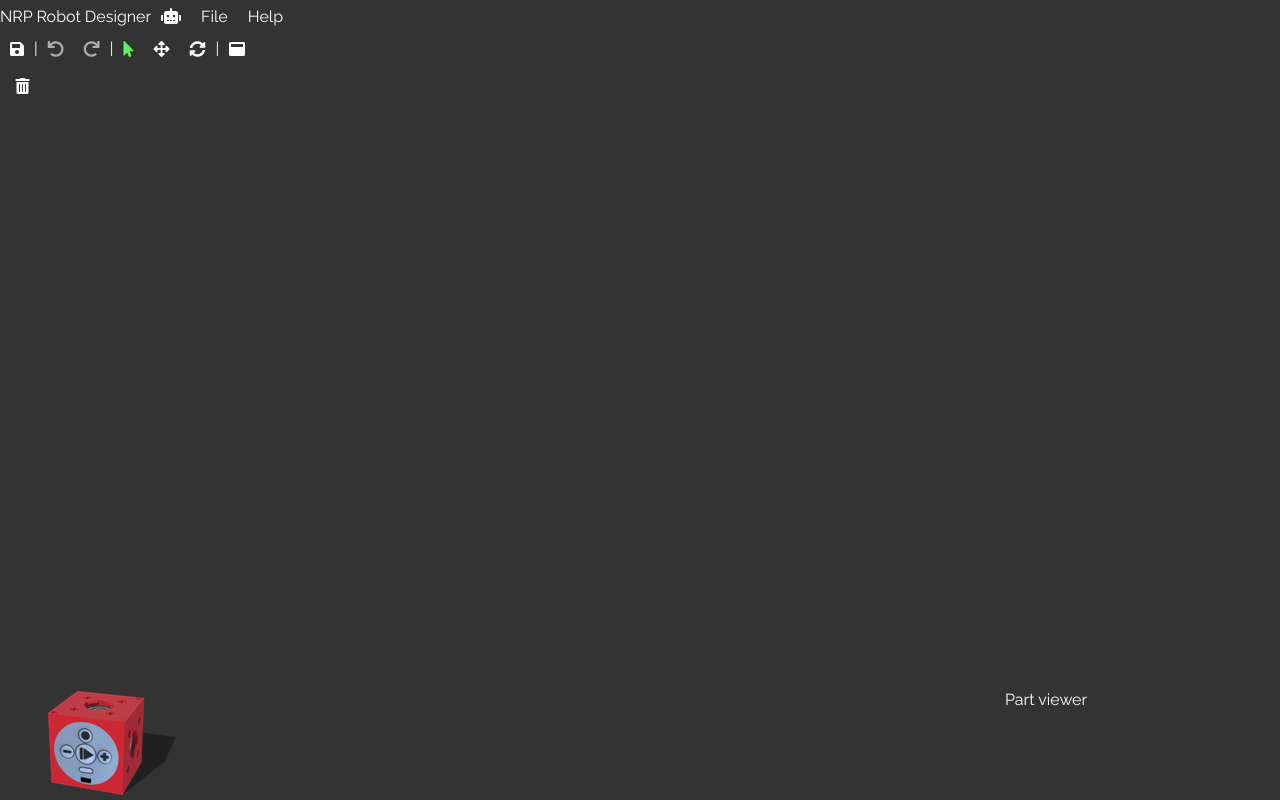
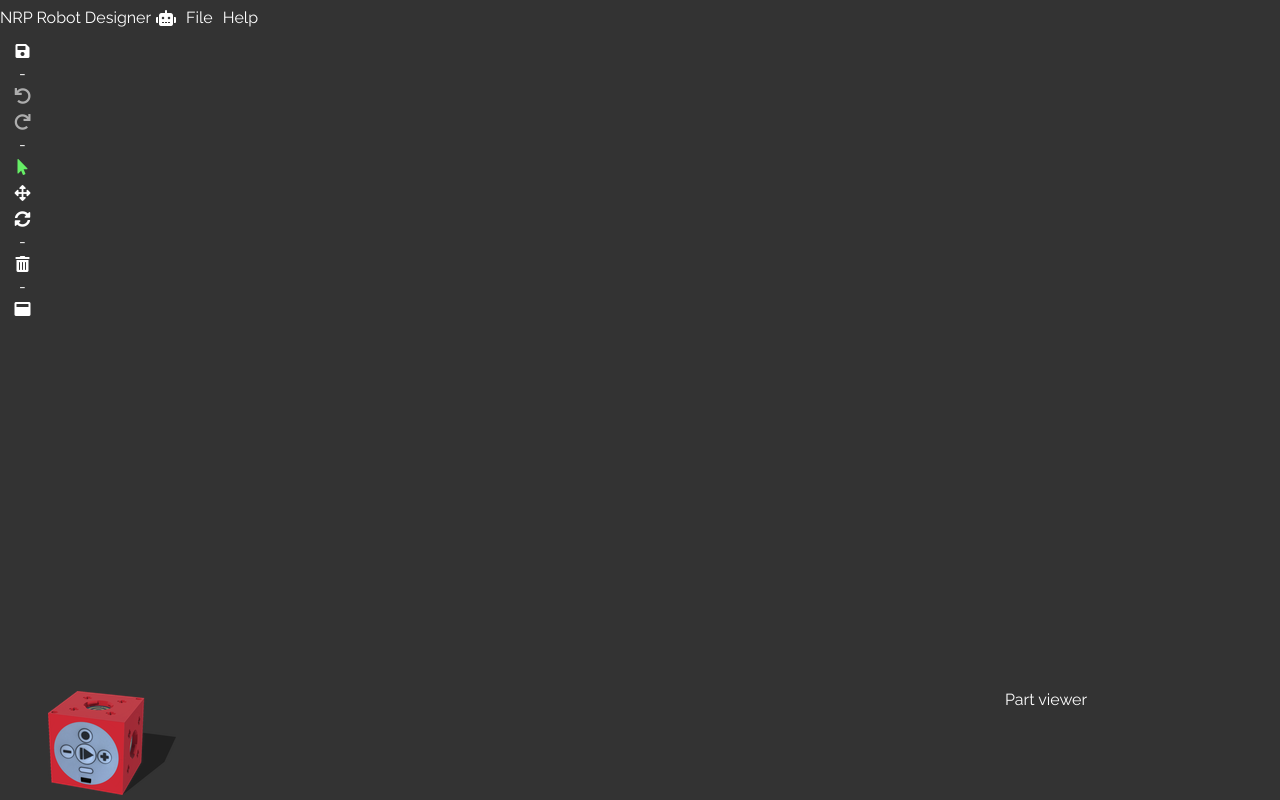
Before and after one commit to cyberbotics/robot-designer, a plain HTML site: page index.html in a window 1280 px wide. Drawn offline with nearby package versions, Linux system fonts and the light colour scheme.

Commit message:
Merge tool bars

```diff
--- a/index.html
+++ b/index.html
@@ -51,27 +51,24 @@
 
   <div class="nrp-robot-designer" id="nrp-robot-designer">
     <div class="header">
-      <div class="header-top">
       <span>NRP Robot Designer</span>
       <i class="fas fa-robot"></i>
       <span class="menu-item">File</span>
       <span class="menu-item">Help</span>
     </div>
-      <div class="header-bottom">
+    <div class="menu">
       <i class="fas fa-save" onclick="save()"></i>
-        <span>|</span>
+      <span>-</span>
       <i id='nrp-robot-designer-undo-button' class="fas fa-undo fa-disabled" onclick="undo()"></i>
       <i id='nrp-robot-designer-redo-button' class="fas fa-redo fa-disabled" onclick="redo()"></i>
-        <span>|</span>
+      <span>-</span>
       <i id='nrp-robot-designer-select-button' class="fas fa-selected fa-mouse-pointer" onclick="changeMode('select')"></i>
       <i id='nrp-robot-designer-translate-button' class="fas fa-arrows-alt" onclick="changeMode('translate')"></i>
       <i id='nrp-robot-designer-rotate-button' class="fas fa-sync-alt" onclick="changeMode('rotate')"></i>
-        <span>|</span>
+      <span>-</span>
+      <i class="fas fa-trash-alt" onclick="deleteSelectedPart()"></i>
+      <span>-</span>
       <i class="fas fa-window-maximize" onclick="toggleFullScreen()"></i>
-      </div>
-    </div>
-    <div class="menu">
-      <i class="fas fa-trash-alt" onclick="deleteSelectedPart()"></i>
     </div>
     <div class="main" name="view3D" ondrop="drop(event)" ondragenter="dragEnter(event)" ondragover="dragOver(event)" ondragleave="dragLeave(event)" onmousemove="mouseMove(event)" onmousedown="mousedown(event)"></div>
     <div class="sidebar"><t3>Part viewer</t3><div name="part-viewer"></div></div>
--- a/style.css
+++ b/style.css
@@ -6,7 +6,7 @@
     'menu main main'
     'menu footer sidebar';
   grid-template-columns: 45px auto 275px;
-  grid-template-rows: 65px auto 110px;
+  grid-template-rows: 35px auto 110px;
   grid-gap: 3px;
   background-color: #333;
   overflow: hidden;
@@ -22,14 +22,6 @@
 
 .header {
   grid-area: header;
-  display: grid;
-  grid-template-areas:
-    'header'
-    'footer';
-  grid-template-rows: 50% 50%;
-}
-
-.header-top, .header-bottom {
   display: flex;
   align-items: center;
 }
@@ -71,7 +63,7 @@
 }
 
 .fas, .menu-item {
-  margin: 10px;
+  margin: 5px;
 }
 
 .fas:hover, .menu-item:hover {
```
Lines whose indentation alone changed are shown as unchanged.
